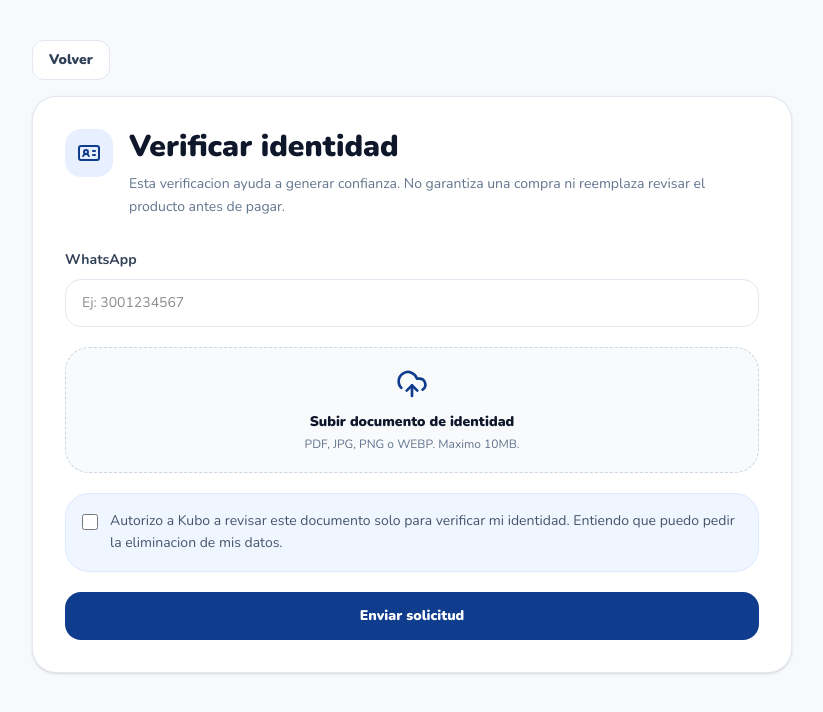
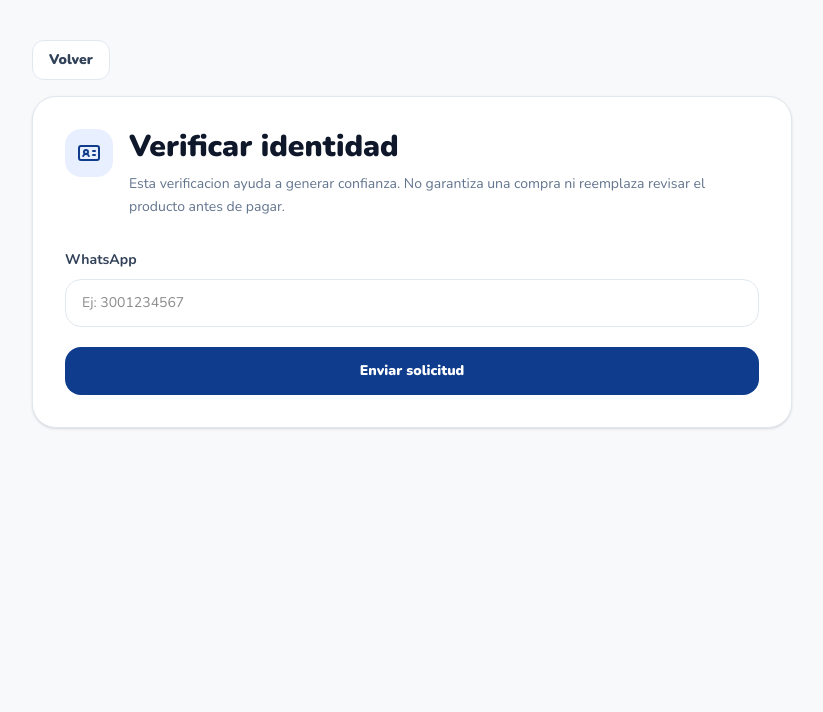
Before and after one commit to mrpapas001-eng/kubo, a Next.js app: page /verificar-identidad in a window 1280 px wide. Shown: the top 712 px of the page, without its empty margins (228-1051 px from the left). Built offline with nearby package versions, Linux system fonts and the light colour scheme.

Commit message:
Simplify particular verification to WhatsApp

```diff
--- a/app/api/identity-verification/route.ts
+++ b/app/api/identity-verification/route.ts
@@ -14,27 +14,11 @@ export async function POST(req: Request) {
 
   try {
     const body = await req.json();
-    const documentUrl = String(body.documentUrl || "").trim();
     const whatsappNumber = String(body.whatsappNumber || "").replace(/\D/g, "").trim();
-    const consent = Boolean(body.consent);
-
-    if (!documentUrl) {
-      return NextResponse.json(
-        { error: "Sube una foto o PDF de tu documento." },
-        { status: 400 }
-      );
-    }
 
     if (!whatsappNumber) {
       return NextResponse.json(
         { error: "Escribe tu numero de WhatsApp para verificar tu cuenta." },
-        { status: 400 }
-      );
-    }
-
-    if (!consent) {
-      return NextResponse.json(
-        { error: "Debes aceptar el tratamiento de datos para verificarte." },
         { status: 400 }
       );
     }
@@ -70,7 +54,7 @@ export async function POST(req: Request) {
         data: {
           status: "PENDING",
           whatsappNumber,
-          documentUrl,
+          documentUrl: null,
           reviewedAt: null,
           adminNote: null,
           updatedAt: new Date(),
@@ -86,7 +70,7 @@ export async function POST(req: Request) {
         type: "PARTICULAR",
         status: "PENDING",
         whatsappNumber,
-        documentUrl,
+        documentUrl: null,
       },
     });
 
--- a/app/verificar-identidad/page.tsx
+++ b/app/verificar-identidad/page.tsx
@@ -2,12 +2,10 @@
 
 import { FormEvent, useState } from "react";
 import Link from "next/link";
-import { FileCheck2, IdCard, UploadCloud } from "lucide-react";
+import { FileCheck2, IdCard } from "lucide-react";
 
 export default function VerificarIdentidadPage() {
-  const [documentFile, setDocumentFile] = useState<File | null>(null);
   const [whatsappNumber, setWhatsappNumber] = useState("");
-  const [consent, setConsent] = useState(false);
   const [loading, setLoading] = useState(false);
   const [message, setMessage] = useState("");
   const [sent, setSent] = useState(false);
@@ -16,46 +14,21 @@ export default function VerificarIdentidadPage() {
     event.preventDefault();
     setMessage("");
 
-    if (!documentFile) {
-      setMessage("Sube una foto o PDF de tu documento.");
-      return;
-    }
-
     if (!whatsappNumber.trim()) {
       setMessage("Ingresa tu numero de WhatsApp.");
-      return;
-    }
-
-    if (!consent) {
-      setMessage("Acepta el tratamiento de datos para continuar.");
       return;
     }
 
     setLoading(true);
 
     try {
-      const form = new FormData();
-      form.append("documents", documentFile);
-
-      const uploadRes = await fetch("/api/upload", {
-        method: "POST",
-        body: form,
-      });
-      const uploadData = await uploadRes.json();
-
-      if (!uploadRes.ok || !uploadData.documentUrl) {
-        throw new Error(uploadData.error || "No se pudo subir el documento.");
-      }
-
       const res = await fetch("/api/identity-verification", {
         method: "POST",
         headers: {
           "Content-Type": "application/json",
         },
         body: JSON.stringify({
-          documentUrl: uploadData.documentUrl,
           whatsappNumber: whatsappNumber.trim(),
-          consent,
         }),
       });
       const data = await res.json();
@@ -106,7 +79,7 @@ export default function VerificarIdentidadPage() {
                 <div className="text-lg font-black">Solicitud recibida</div>
               </div>
               <p className="mt-2 text-sm font-medium text-slate-600">
-                Revisaremos el documento desde el panel de administracion.
+                Revisaremos tu solicitud por WhatsApp.
               </p>
             </div>
           ) : (
@@ -123,44 +96,6 @@ export default function VerificarIdentidadPage() {
                   required
                 />
               </div>
-
-              <label className="block rounded-3xl border border-dashed border-slate-300 bg-slate-50 p-5 text-center">
-                <UploadCloud className="mx-auto h-8 w-8 text-[#0f3c8c]" />
-                <div className="mt-3 text-sm font-black text-slate-900">
-                  Subir documento de identidad
-                </div>
-                <p className="mt-1 text-xs font-medium text-slate-500">
-                  PDF, JPG, PNG o WEBP. Maximo 10MB.
-                </p>
-                <input
-                  type="file"
-                  accept=".pdf,image/jpeg,image/png,image/webp"
-                  className="sr-only"
-                  onChange={(event) => {
-                    setDocumentFile(event.target.files?.[0] || null);
-                  }}
-                  required
-                />
-                {documentFile ? (
-                  <div className="mt-3 rounded-2xl bg-white px-4 py-2 text-xs font-bold text-slate-700">
-                    {documentFile.name}
-                  </div>
-                ) : null}
-              </label>
-
-              <label className="flex gap-3 rounded-3xl border border-blue-100 bg-blue-50 p-4">
-                <input
-                  type="checkbox"
-                  checked={consent}
-                  onChange={(event) => setConsent(event.target.checked)}
-                  className="mt-1 h-4 w-4 shrink-0"
-                />
-                <span className="text-sm font-medium leading-relaxed text-slate-600">
-                  Autorizo a Kubo a revisar este documento solo para verificar
-                  mi identidad. Entiendo que puedo pedir la eliminacion de mis
-                  datos.
-                </span>
-              </label>
 
               {message ? (
                 <div className="rounded-2xl bg-slate-100 px-4 py-3 text-sm font-bold text-slate-700">
```
